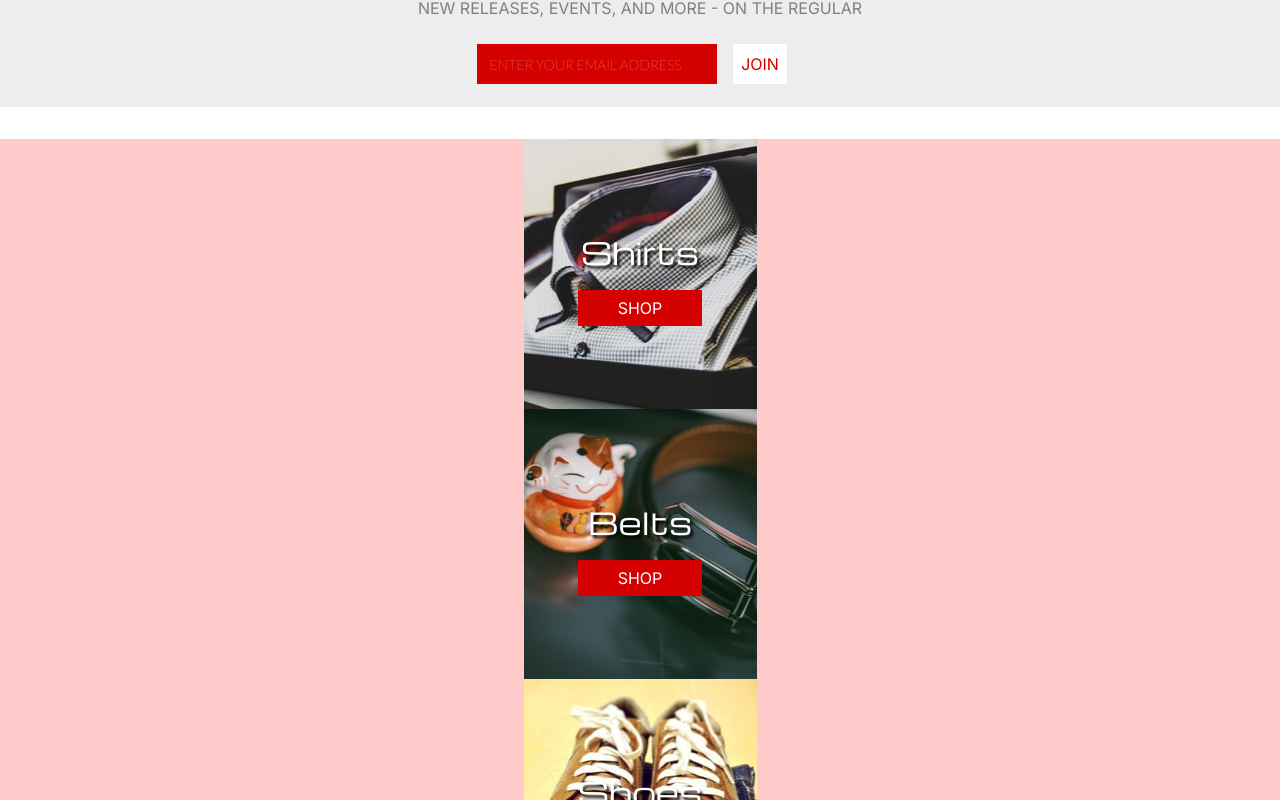
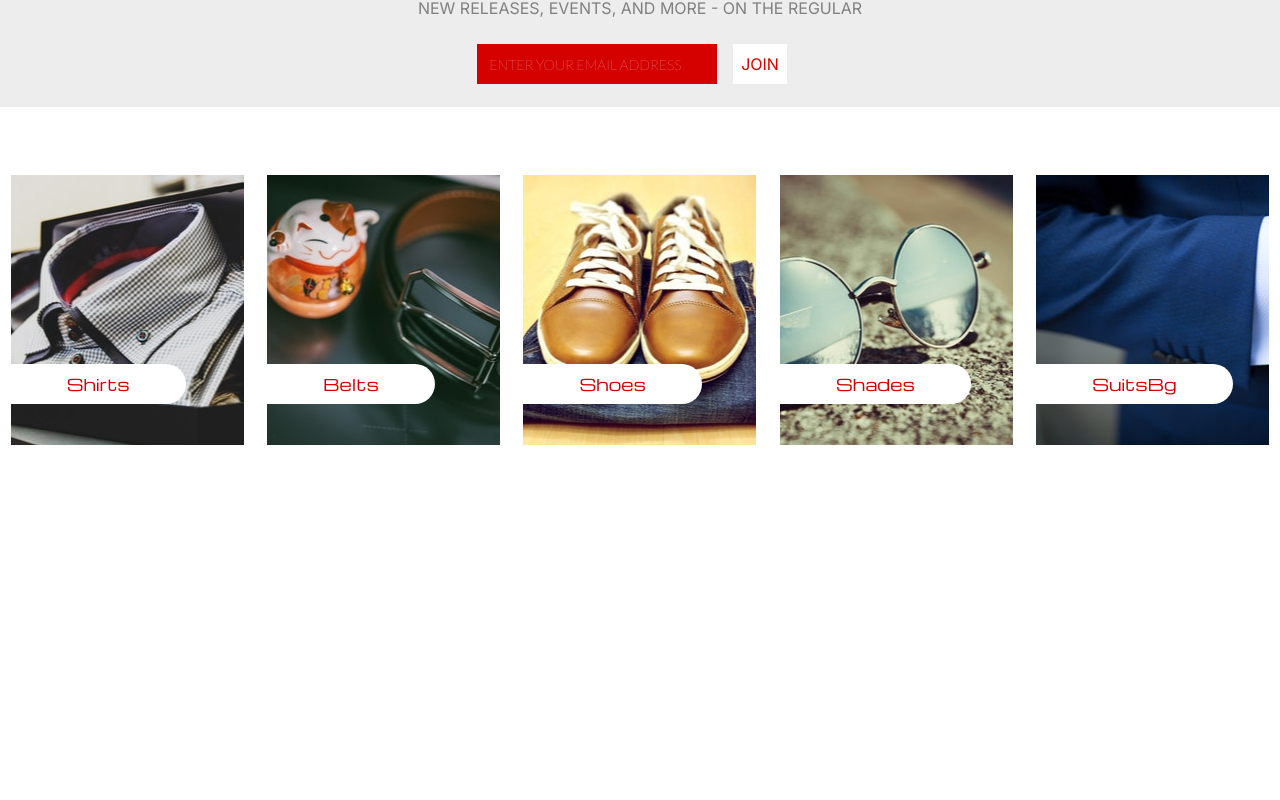
Before and after one commit to sudiptoshahin/redshed-web, a Next.js app in the folder frontend/: page / in a window 1280 px wide. Shown: the part 1100-1900 px from the top of the page. After the commit the page ends 1641 px from the top, so only its background shows below. Built offline with nearby package versions, Linux system fonts and the light colour scheme.

Commit message:
category container done

```diff
--- a/frontend/src/app/component/landing/category-container.tsx
+++ b/frontend/src/app/component/landing/category-container.tsx
@@ -1,6 +1,7 @@
 
 import Category from "../layout/category"
 import { StaticImageData } from 'next/image';
+import { CategoryContainerProps, CategoryComponentType } from "@/app/models/categories/categorycontainer";
 
 type categoryObj = {
     id: number,
@@ -8,21 +9,19 @@ type categoryObj = {
     title: string
 }
 
-interface CategoryContainer {
-    dataList: categoryObj[],
-    showItems: number,
-    itemGap: number
-}
-
-export default function CategoryContainer(props: CategoryContainer) {
+export default function CategoryContainer(props: CategoryContainerProps) {
 
     return (
         <section id="category-container" className="">
-            <div className={`bg-red-200 grid grid-cols-${props.showItems} gap-${props.itemGap} place-items-center place-content-evenly`}>
+            <div className={`grid place-items-center place-content-evenly`}
+                style={{
+                    gridTemplateColumns: `repeat(${props.showItems}, minmax(0, 1fr))`,
+                    columnGap: `${props.itemGap}px`
+                 }}>
                 {
                     props.dataList.length > 0 ? props.dataList.map(el => {
                         return (
-                            <Category key={el?.id} url={el.image} title={el.title} componentType={0} buttonTitle='shop' />
+                            <Category key={el?.id} url={el.image} title={el.title} componentType={props.componentType} buttonTitle={el.title} />
                         );
                     }) : <></>
                 }
--- a/frontend/src/app/component/landing/product-category.tsx
+++ b/frontend/src/app/component/landing/product-category.tsx
@@ -5,6 +5,7 @@ import beltBg from '../../../../public/images/category/category-belt.jpg';
 import shoesBg from '../../../../public/images/category/category-shoes.jpg';
 import shadesBg from '../../../../public/images/category/category-shades.jpg';
 import suitsBg from '../../../../public/images/category/category-suits.jpg';
+import { CategoryType } from "@/app/models/categories/categorycontainer";
 
 export default function ProductCategory() {
 
@@ -39,7 +40,7 @@ export default function ProductCategory() {
     return (
         <section id="product-category">
             <div className="">
-                <CategoryContainer dataList={productCategoryData} showItems={4} itemGap={4} />
+                <CategoryContainer dataList={productCategoryData} componentType={CategoryType.categories} showItems={5} itemGap={2} />
             </div>
         </section>
     );
--- a/frontend/src/app/component/landing/style-type-section.tsx
+++ b/frontend/src/app/component/landing/style-type-section.tsx
@@ -4,6 +4,7 @@ import formalBgImage from '../../../../public/images/category/formal.jpg';
 import casualBgImage from '../../../../public/images/category/casual.jpg';
 import sports1BgImage from '../../../../public/images/category/sports.jpg';
 import sports2BgImage from '../../../../public/images/category/sports2.jpg';
+import { CategoryType } from "@/app/models/categories/categorycontainer";
 
 export default function StyleTypeSection() {
 
@@ -27,7 +28,7 @@ export default function StyleTypeSection() {
     return (
         <section id="style-type">
             <div className="py-5">
-                <CategoryContainer dataList={styleCategoryData} showItems={3} itemGap={4} />
+                <CategoryContainer dataList={styleCategoryData} componentType={CategoryType.styleType} showItems={3} itemGap={4} />
             </div>
         </section>
     )
--- a/frontend/src/app/component/layout/category.tsx
+++ b/frontend/src/app/component/layout/category.tsx
@@ -1,25 +1,14 @@
 
 import Image from "next/image";
 import { StaticImageData } from 'next/image';
+import { CategoryType, CategoryComponentProps } from "@/app/models/categories/categorycontainer";
 
-enum CategoryType {
-    styleType = 0,
-    categories = 1
-}
-
-interface CategoryModel {
-    url: string | StaticImageData,
-    title: string,
-    buttonTitle: string,
-    componentType: CategoryType
-}
-
-export default function Category(props: CategoryModel) {
+export default function Category(props: CategoryComponentProps) {
 
     return (
         <section id="category">
-            <div className="relative max-w-[389px] max-h-[295px]">
-                <Image className="w-full h-auto" src={props.url} alt="formal-type" />
+            <div className={`relative max-w-[389px] max-h-[295px] ${props.componentType === CategoryType.categories && 'mt-9 mb-24'}`}>
+                <Image className="h-auto" src={props.url} alt="formal-type" />
                 {
                     props.componentType === CategoryType.styleType ? (
                         <div className="absolute top-[35%] text-white text-center w-full">
@@ -27,7 +16,11 @@ export default function Category(props: CategoryModel) {
                             <button className="bg-[#D50000] px-10 py-1.5 uppercase">{props.buttonTitle}</button>
                         </div>
 
-                    ) : <></>
+                    ) : (
+                        <div className="absolute top-[70%] bg-white px-14 py-2 rounded-r-3xl ">
+                            <h2 className="capitalize font-medium font-michroma text-[#D50000] font-lg">{props.title}</h2>
+                        </div>
+                    )
                 }
             </div>
         </section>
--- /dev/null
+++ b/frontend/src/app/models/categories/categorycontainer.ts
@@ -0,0 +1,37 @@
+
+import { StaticImageData } from "next/image";
+
+type categoryObj = {
+    id: number,
+    image: StaticImageData,
+    title: string
+}
+
+export enum CategoryType {
+    styleType = 0,
+    categories = 1
+}
+
+export interface CategoryContainerProps {
+    dataList: categoryObj[],
+    showItems: number | 2,
+    itemGap: number,
+    height?: number | null,
+    width?: number | null,
+    componentType: CategoryType
+}
+
+export interface CategoryComponentType {
+    dataList: categoryObj[],
+    showItems: number | 2,
+    itemGap: number,
+    height?: number | null,
+    width?: number | null,
+}
+
+export interface CategoryComponentProps {
+    url: string | StaticImageData,
+    title: string,
+    buttonTitle: string,
+    componentType: CategoryType
+}
```
